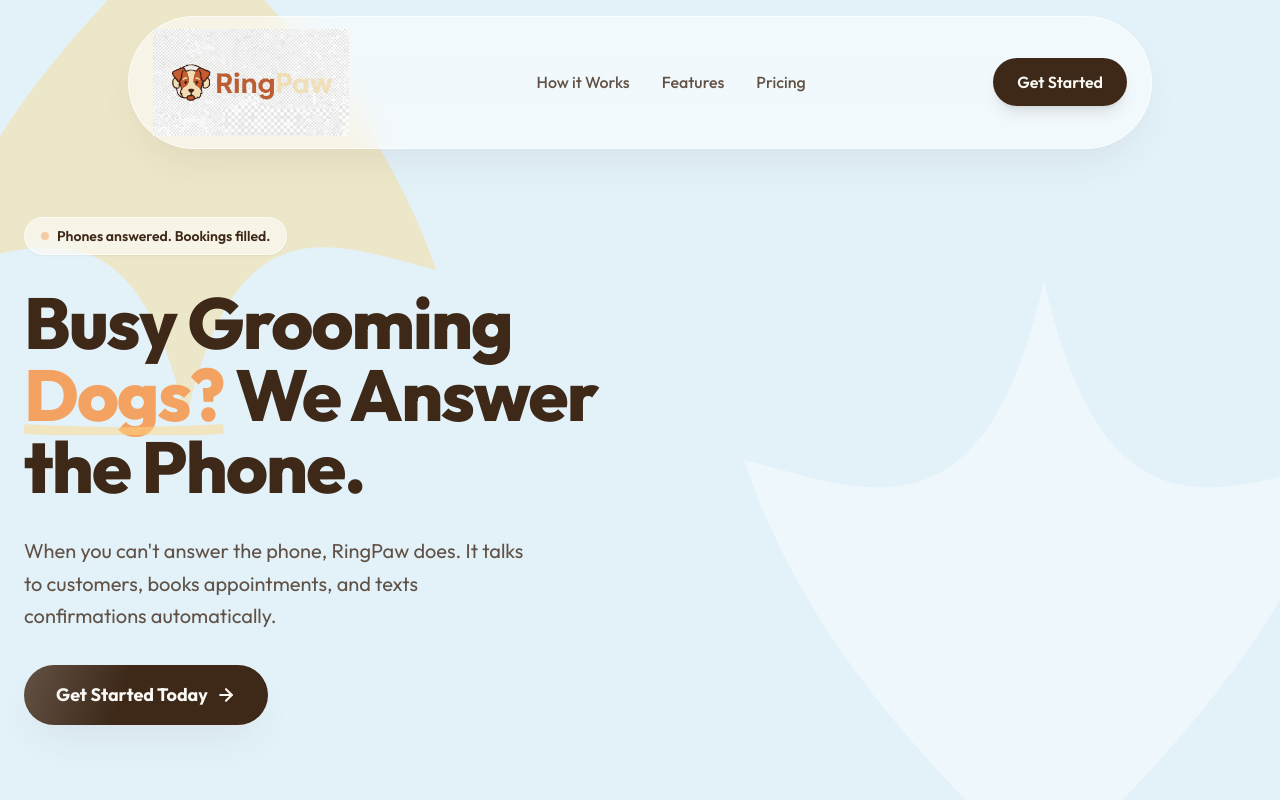
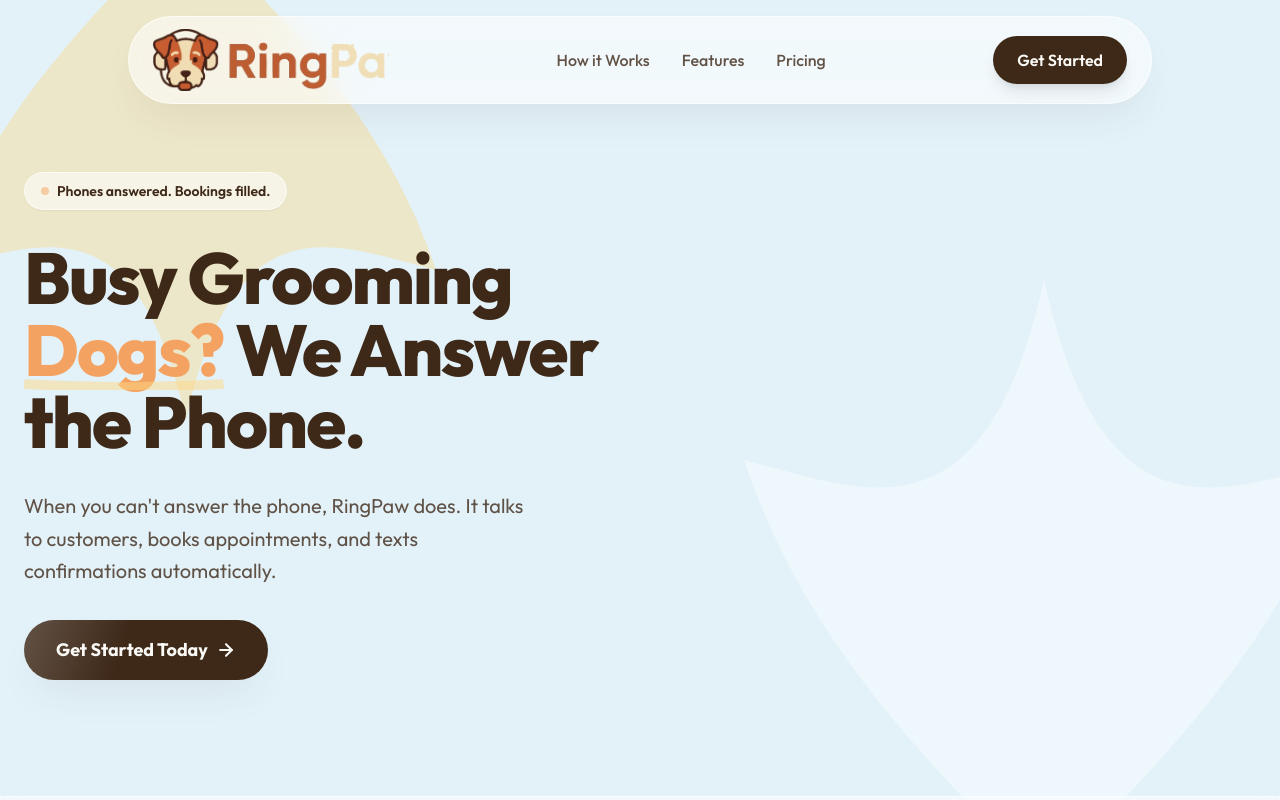
Before and after one commit to nitantbhartia/phonedesk, a Next.js app: page / in a window 1280 px wide. Shown: the top 800 px of the page. Built offline with nearby package versions, Linux system fonts and the light colour scheme; no server answers.

Commit message:
Clean brand logo asset and increase sizing

```diff
--- a/src/app/page.tsx
+++ b/src/app/page.tsx
@@ -109,9 +109,9 @@ function LandingPageContent() {
       <nav className="w-full max-w-5xl px-4 sm:px-6 py-3 flex justify-between items-center glass-card rounded-full shadow-soft">
         <BrandLogo
           priority
-          mobileWidth={136}
-          desktopWidth={196}
-          className="min-w-0 max-w-[136px] sm:max-w-[196px]"
+          mobileWidth={156}
+          desktopWidth={236}
+          className="min-w-0 max-w-[156px] sm:max-w-[236px]"
         />
         <div className="hidden md:flex gap-8 font-medium text-paw-brown/80">
           <a href="#how-it-works" className="hover:text-paw-brown transition-colors">How it Works</a>
--- a/src/components/brand-logo.tsx
+++ b/src/components/brand-logo.tsx
@@ -13,16 +13,16 @@ export function BrandLogo({
   href = "/",
   className = "",
   priority = false,
-  mobileWidth = 128,
-  desktopWidth = 192,
+  mobileWidth = 144,
+  desktopWidth = 216,
 }: BrandLogoProps) {
   const logo = (
     <span className={`inline-flex w-full max-w-full items-center ${className}`.trim()}>
       <Image
-        src="/ringpaw-logo.svg"
+        src="/ringpaw-logo.png"
         alt="RingPaw AI"
         width={desktopWidth}
-        height={Math.round((desktopWidth * 1536) / 2816)}
+        height={Math.round((desktopWidth * 527) / 1998)}
         priority={priority}
         className="h-auto w-auto max-w-full object-contain"
         sizes={`(max-width: 640px) ${mobileWidth}px, ${desktopWidth}px`}
--- a/src/components/dashboard-layout.tsx
+++ b/src/components/dashboard-layout.tsx
@@ -169,9 +169,9 @@ export function DashboardLayout({ children }: { children: React.ReactNode }) {
       {/* Mobile header */}
       <div className="lg:hidden fixed top-0 left-0 right-0 z-50 bg-paw-cream/80 backdrop-blur-xl border-b border-white/50 px-4 py-3 flex items-center justify-between">
         <BrandLogo
-          mobileWidth={124}
-          desktopWidth={156}
-          className="min-w-0 max-w-[124px]"
+          mobileWidth={138}
+          desktopWidth={172}
+          className="min-w-0 max-w-[138px]"
         />
         <button
           onClick={() => setSidebarOpen(!sidebarOpen)}
@@ -201,9 +201,9 @@ export function DashboardLayout({ children }: { children: React.ReactNode }) {
         {/* Logo */}
         <div className="mb-4">
           <BrandLogo
-            mobileWidth={148}
-            desktopWidth={184}
-            className="max-w-[184px]"
+            mobileWidth={168}
+            desktopWidth={212}
+            className="max-w-[212px]"
           />
         </div>
 
```
Also changed, not shown: public/ringpaw-logo.png (added).
